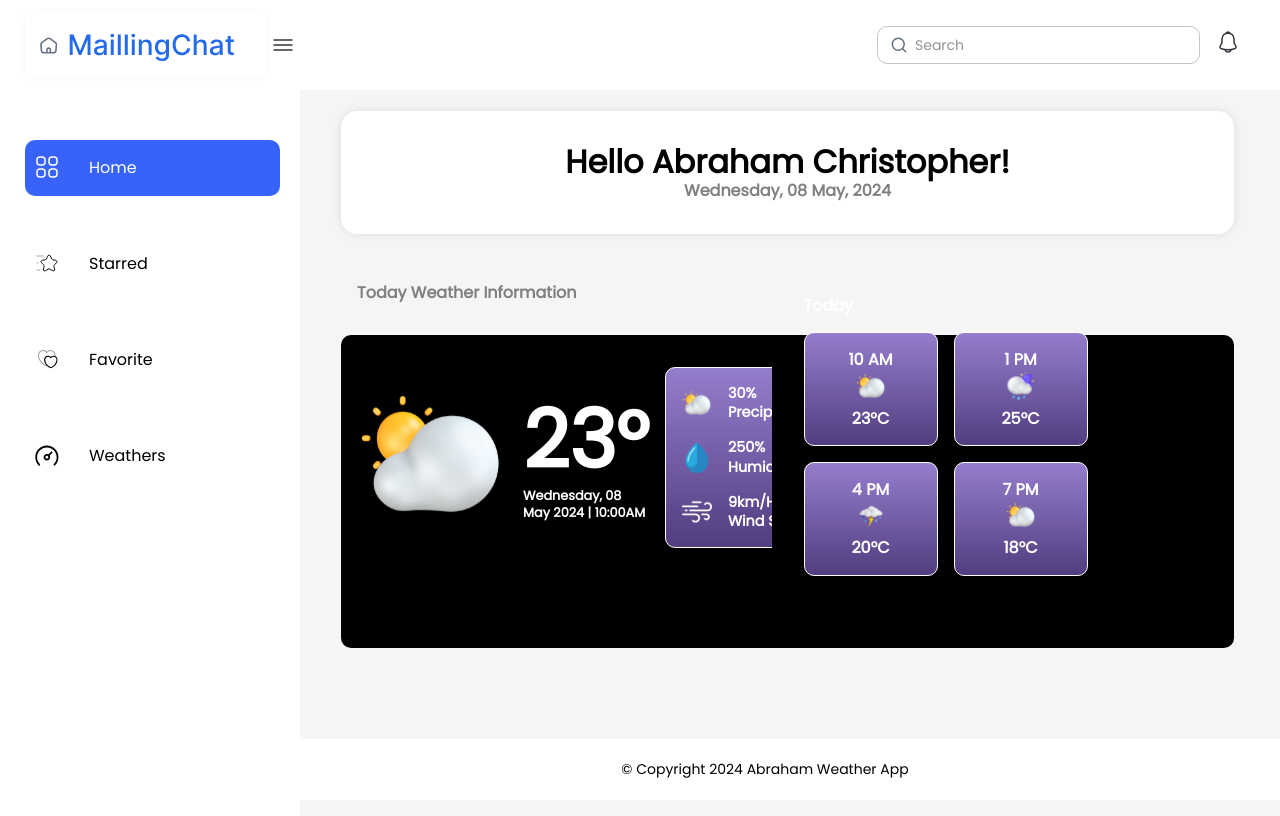
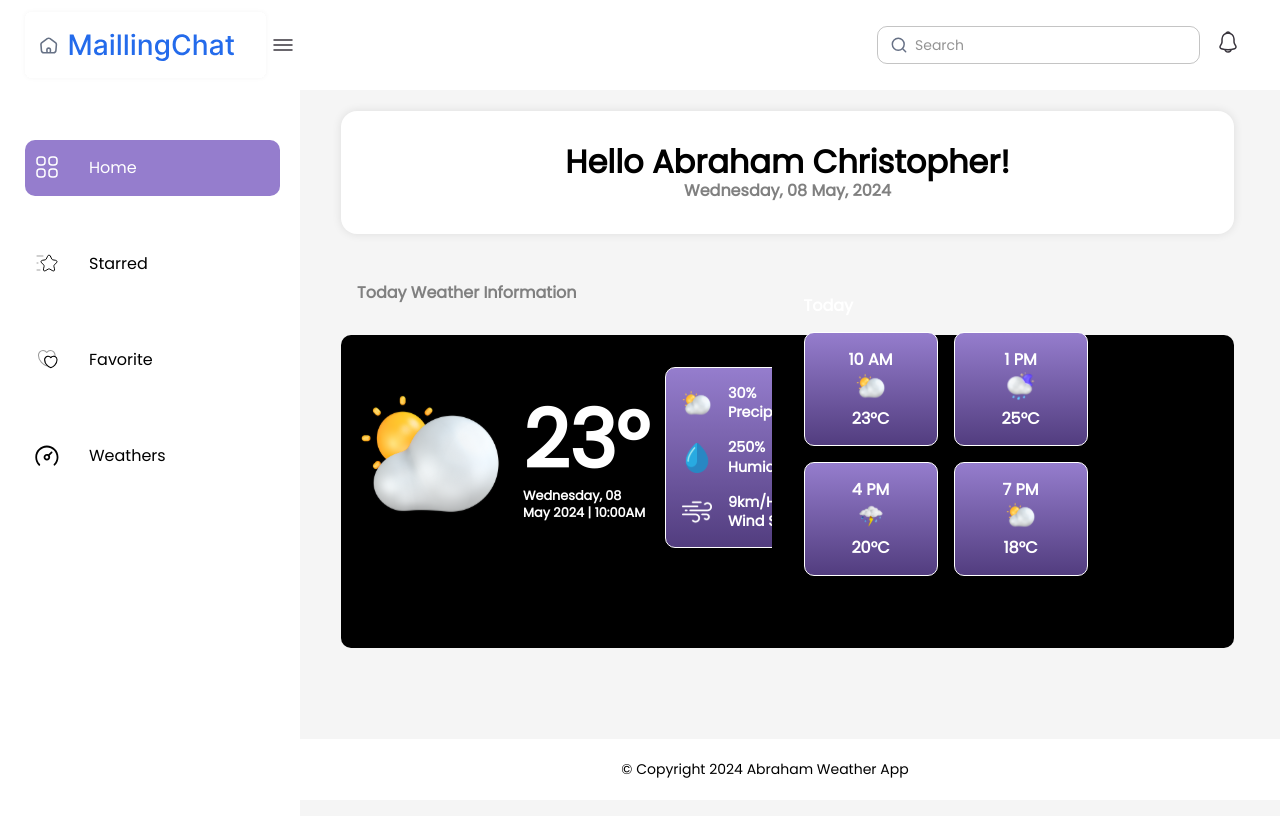
Before and after one commit to Cabraham1/Weather-App, a Next.js app: page /home in a window 1280 px wide. Shown: the top 816 px of the page. Built offline with nearby package versions, Linux system fonts and the light colour scheme.

Commit message:
fix color

```diff
--- a/components/nav/item/index.tsx
+++ b/components/nav/item/index.tsx
@@ -12,9 +12,9 @@ export const NavItem: React.FC<{
         display: "flex",
         alignItems: "center",
         cursor: "pointer",
-        "&:hover": { color: "#3863FA" },
+        "&:hover": { color: "#957DCD" },
         ...(isActive == true && {
-          backgroundColor: "#3863FA",
+          backgroundColor: "#957DCD",
           color: "#FFFFFF",
           "&:hover": { color: "#FFFFFF" },
         }),
```
